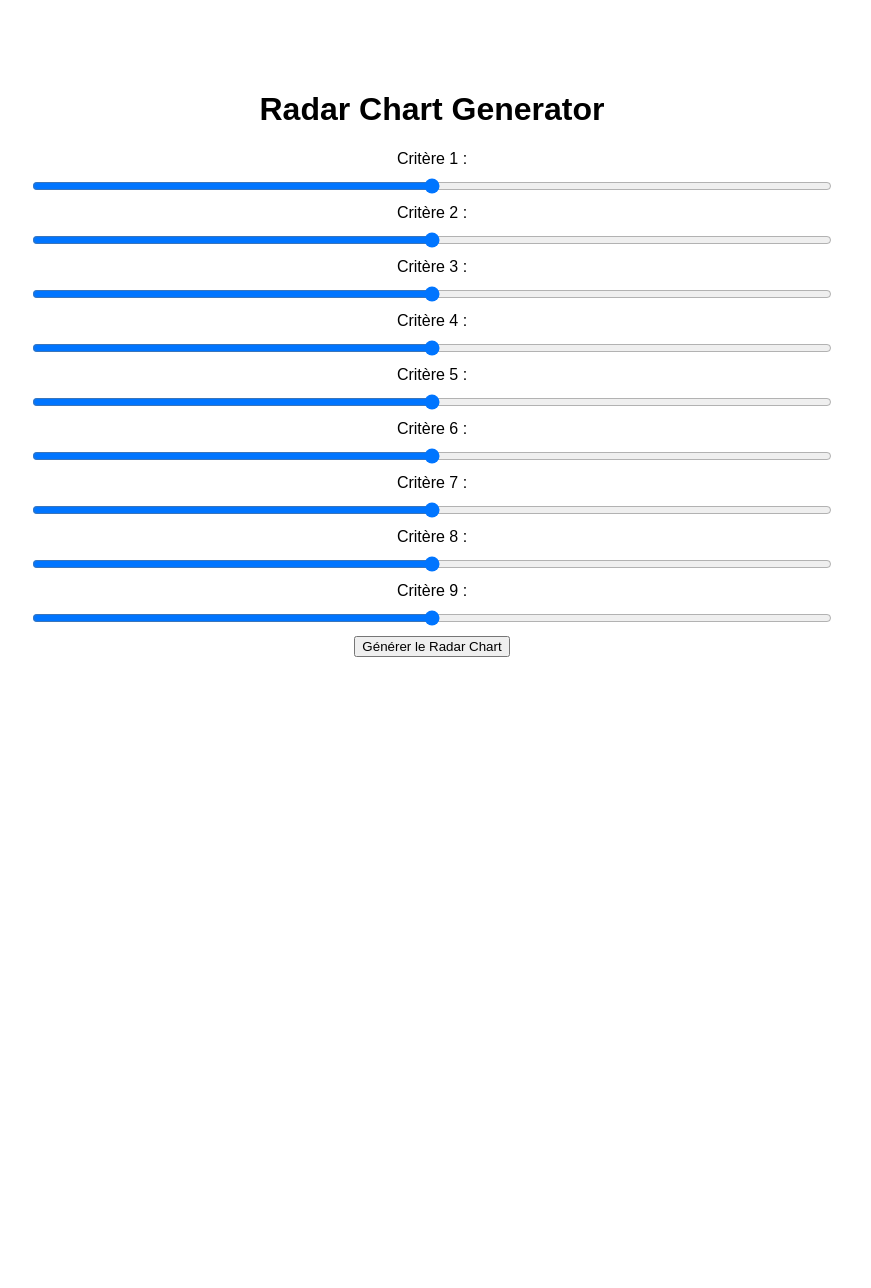
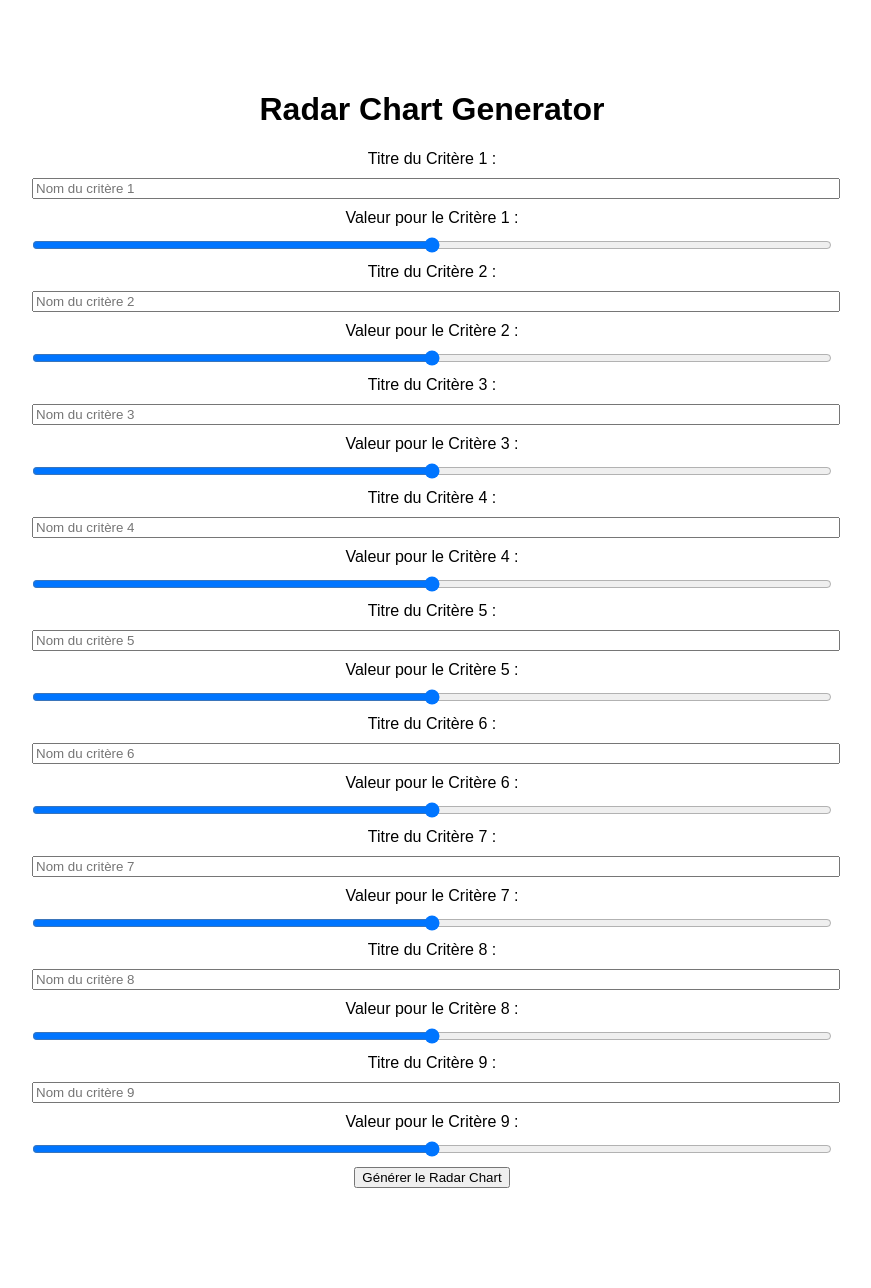
Before and after one commit to Knackie/radar-chart-generator, a Flask app: page / in a window 1280 px wide. Shown: the whole page, without its empty margins (208-1079 px from the left). Before the commit the page ends 657 px from the top, so only its background shows below. Run offline with Flask 3, Linux system fonts and the light colour scheme.

Commit message:
Update index.html
ajout des champs pour ajout des titres

```diff
--- a/templates/index.html
+++ b/templates/index.html
@@ -19,10 +19,10 @@
         form {
             margin-bottom: 30px;
         }
-        .slider-label {
+        .slider-label, .title-label {
             margin: 10px 0;
         }
-        .slider {
+        .slider, .title-input {
             width: 100%;
             margin: 10px 0;
         }
@@ -39,7 +39,10 @@
     <form action="/generate_chart" method="POST">
         {% for i in range(1, 10) %}
         <div class="slider-container">
-            <label class="slider-label" for="slider{{i}}">Critère {{i}} :</label>
+            <label class="title-label" for="title{{i}}">Titre du Critère {{i}} :</label>
+            <input type="text" id="title{{i}}" name="title{{i}}" class="title-input" placeholder="Nom du critère {{i}}" required>
+
+            <label class="slider-label" for="slider{{i}}">Valeur pour le Critère {{i}} :</label>
             <input type="range" id="slider{{i}}" name="slider{{i}}" class="slider" min="0" max="10" value="5">
         </div>
         {% endfor %}
```
